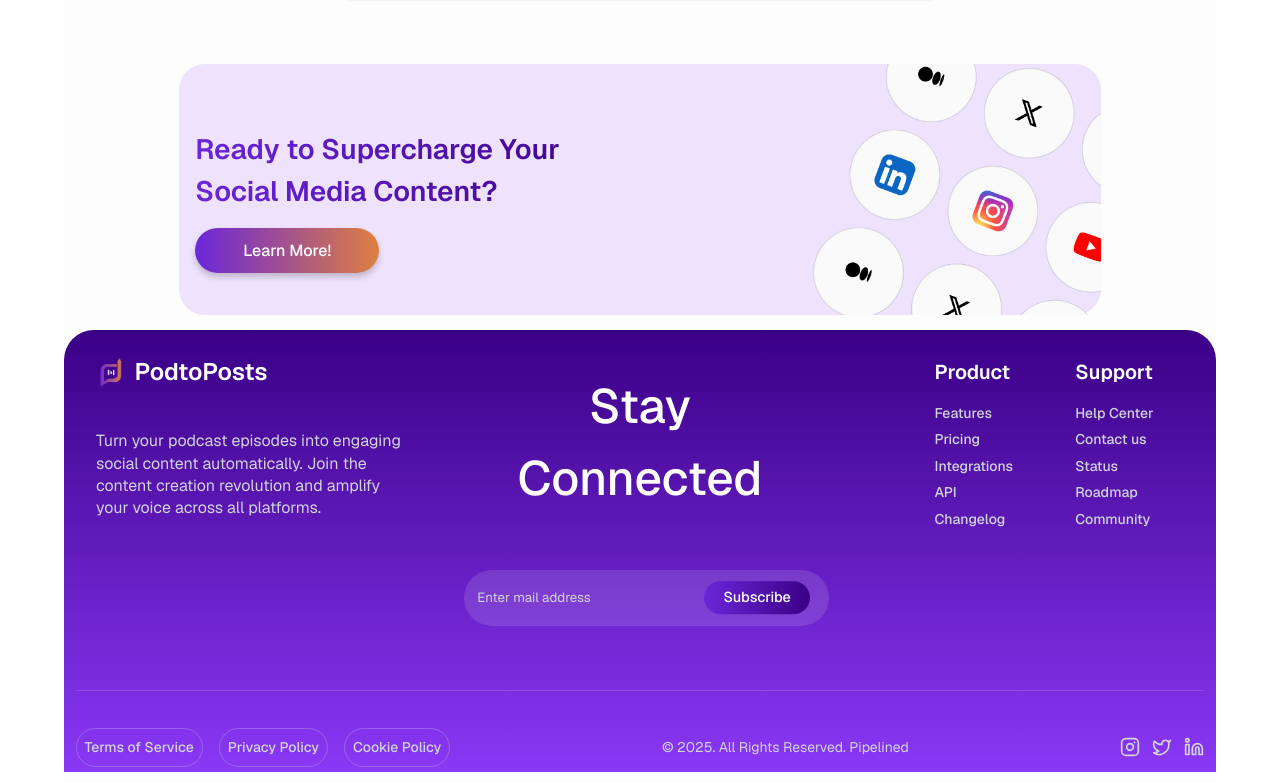
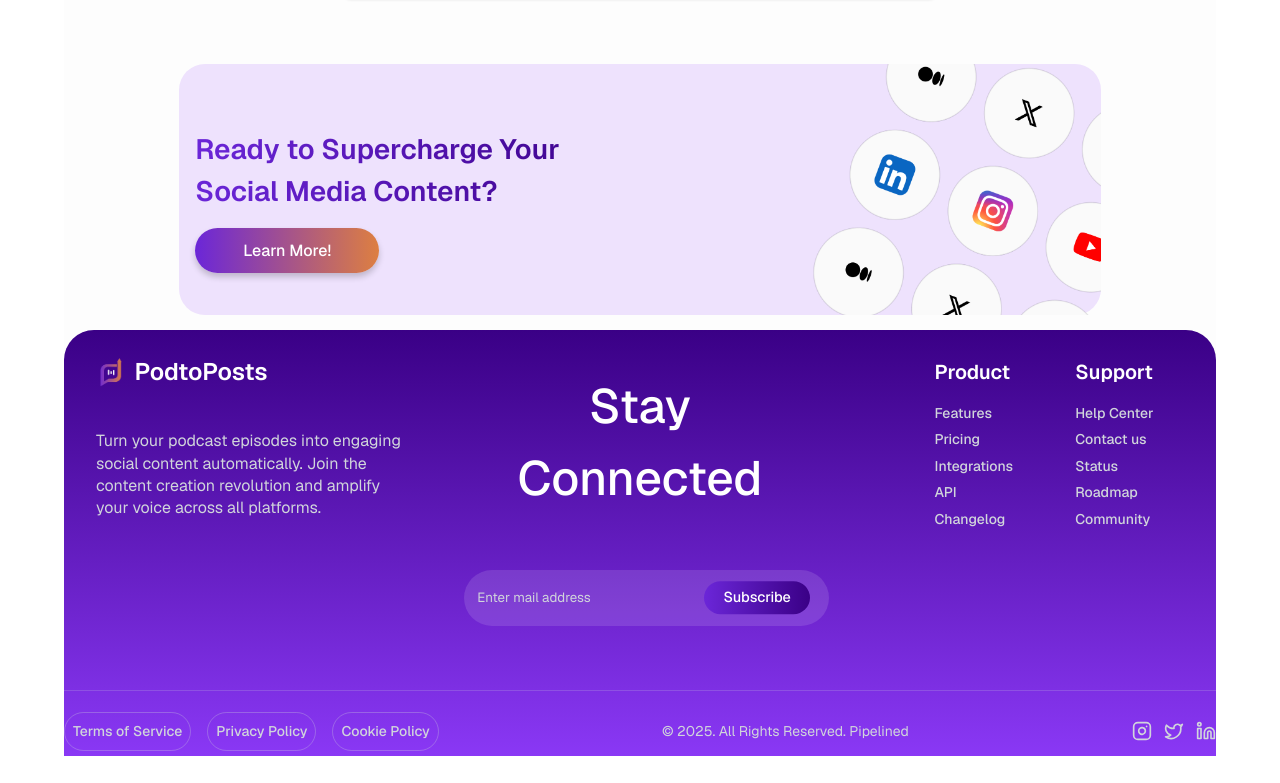
Before and after one commit to botkumar01/pod2posts, a React (Vite) app: page /home in a window 1280 px wide. Shown: the part 3680-4463 px from the top of the page. After the commit the page ends 4436 px from the top, so only its background shows below. Built offline with nearby package versions, Linux system fonts and the light colour scheme; a web font is replaced by a local one.

Commit message:
Update Footer.scss changing width

```diff
--- a/src/Pages/Footer.scss
+++ b/src/Pages/Footer.scss
@@ -4,7 +4,7 @@
   border-radius: 30px 30px 0 0;
 
   &__container {
-    // max-width: 1200px;
+    width: 100%;
     // margin: 0 auto;
     // padding: 2rem 2rem 2%;
   }
@@ -165,8 +165,9 @@
     align-items: center;
     flex-wrap: wrap;
     gap: 1rem;
-    margin: 1%;
+    // margin: 1%;
     padding-top: 2rem;
+    padding-top: 1rem;
     border-top: 1px solid rgba(209, 213, 219, 0.2);
 
     &-legal {
```
